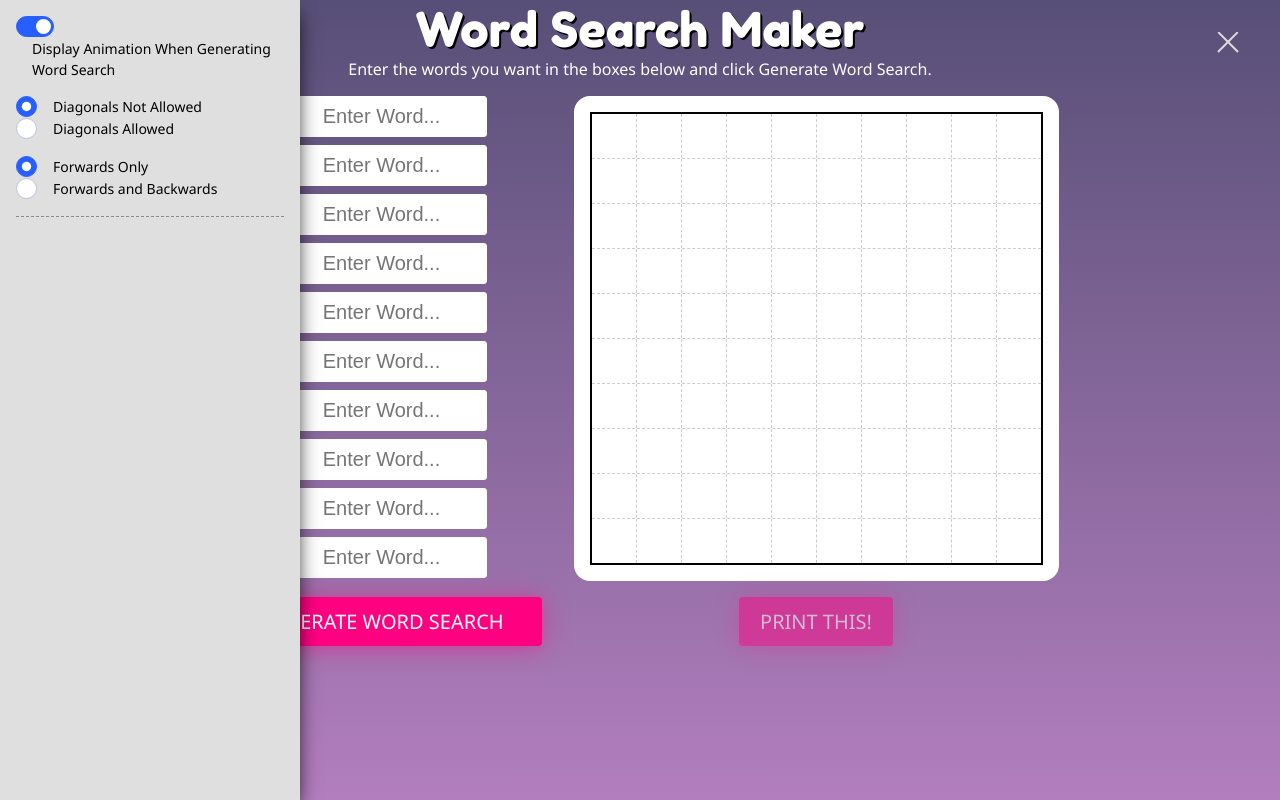
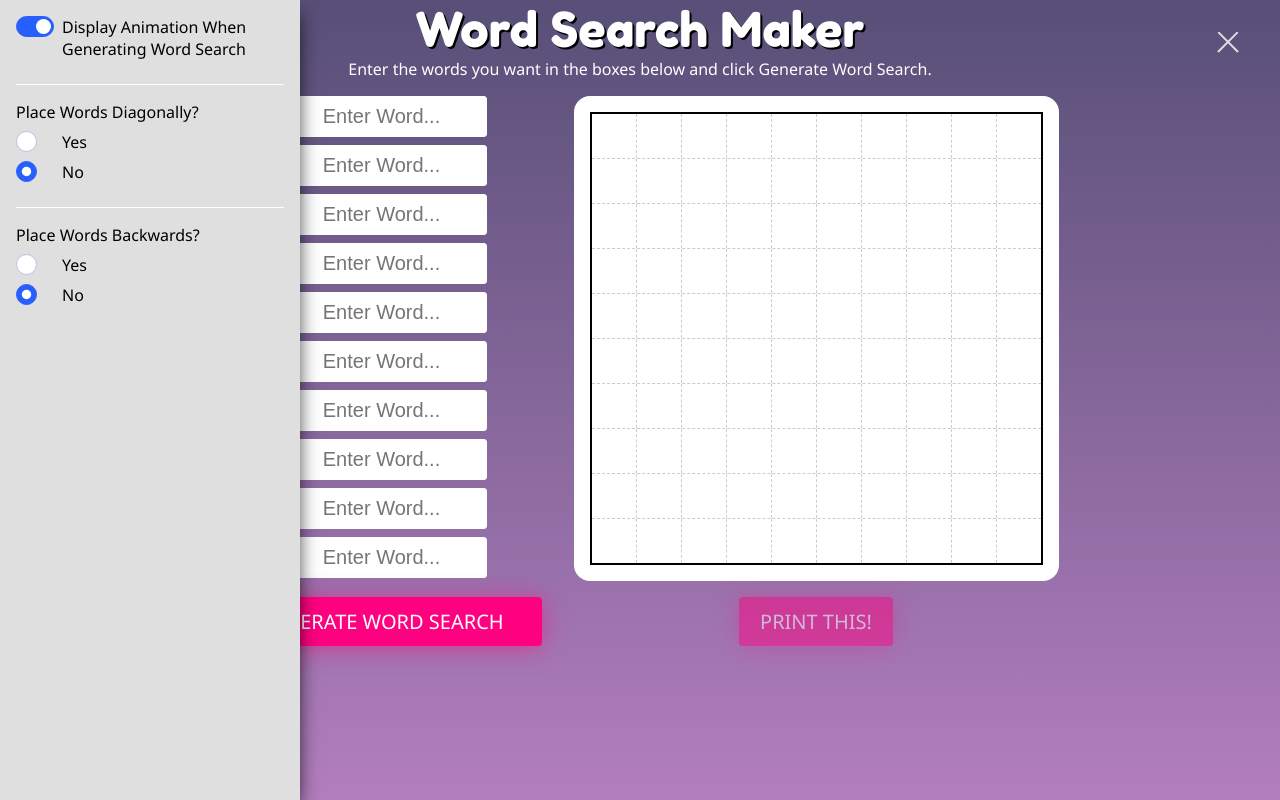
Before and after one commit to palpable81/word-search-maker, a React (Create React App) app: page / in a window 1280 px wide. Both pictures are taken after a click on the element 1227 px from the left and 42 px from the top of the page. Built offline with nearby package versions, Linux system fonts and the light colour scheme.

Commit message:
styled sidebar css

```diff
--- a/src/components/header/Sidebar.jsx
+++ b/src/components/header/Sidebar.jsx
@@ -49,33 +49,44 @@ export default function Sidebar() {
 
   return (
     <aside id="sidebar">
-      <div className="sidebar_content sidebar_body">
-        <ul>
-          <li>
-            <input id="displayAnimation" type="checkbox" className="switch" checked={displayAnimation} onChange={handleGenerationAnimationChange}/>
-            <label htmlFor="displayAnimation">Display Animation When Generating Word Search</label>
-          </li>
-        </ul>
-        <ul>
-          <li>
-            <input id="diagonalFalse" type="radio" className="radio" name="diagonal" value="false" checked={!diagonal} onChange={handleDiagonalChange}/>
-            <label htmlFor="diagonalFalse">Diagonals Not Allowed</label>
-          </li>
-          <li>
-            <input id="diagonalTrue" type="radio" className="radio" name="diagonal" value="true" checked={diagonal} onChange={handleDiagonalChange}/>
-            <label htmlFor="diagonalTrue">Diagonals Allowed</label>
-          </li>
-        </ul>
-        <ul>
-          <li>
-            <input id="backwardsFalse" type="radio" className="radio" name="backwards" value="false" checked={!backwards} onChange={handleBackwardsChange}/>
-            <label htmlFor="backwardsFalse">Forwards Only</label>
-          </li>
-          <li>
-            <input id="backwardsTrue" type="radio" className="radio" name="backwards" value="true" checked={backwards} onChange={handleBackwardsChange}/>
-            <label htmlFor="backwardsTrue">Forwards and Backwards</label>
-          </li>
-        </ul>
+      <div className="sidebar_content">
+        <div>
+          <input id="displayAnimation" type="checkbox" className="switch" checked={displayAnimation} onChange={handleGenerationAnimationChange}/>
+        </div>
+        <div className="label">
+          <label htmlFor="displayAnimation">Display Animation When Generating Word Search</label>
+        </div>
+        <div className="heading">
+          Place Words Diagonally?
+        </div>
+        <div>
+          <input id="diagonalTrue" type="radio" className="radio" name="diagonal" value="true" checked={diagonal} onChange={handleDiagonalChange}/>
+        </div>
+        <div className="label">
+          <label htmlFor="diagonalTrue">Yes</label>
+        </div>
+        <div>
+          <input id="diagonalFalse" type="radio" className="radio" name="diagonal" value="false" checked={!diagonal} onChange={handleDiagonalChange}/>
+        </div>
+        <div className="label">
+          <label htmlFor="diagonalFalse">No</label>
+        </div>
+        <div className="heading">
+          Place Words Backwards?
+        </div>
+        <div>
+          <input id="backwardsTrue" type="radio" className="radio" name="backwards" value="true" checked={backwards} onChange={handleBackwardsChange}/>
+        </div>
+        <div className="label">
+          <label htmlFor="backwardsTrue">Yes</label>
+        </div>
+        <div>
+          <input id="backwardsFalse" type="radio" className="radio" name="backwards" value="false" checked={!backwards} onChange={handleBackwardsChange}/>
+        </div>
+        <div className="label">
+          <label htmlFor="backwardsFalse">No</label>
+        </div>
+
       </div>
     </aside>
   );
--- a/src/components/header/sidebar.css
+++ b/src/components/header/sidebar.css
@@ -33,21 +33,25 @@
   pointer-events: none;
   /* so that the Sidebar does not get closed while clicking on sidebar_content */
   text-align: left;
+  display: grid;
+  grid-column-gap: 0.5rem;
+  grid-row-gap: 0.5rem;
 }
 
-.sidebar_content ul {
-  list-style-type: none;
-  padding-inline-start: 0;
-  margin-block-start: 0;
+.sidebar_content .label {
+  grid-column-start: 2;
+}
+
+.sidebar_content .heading {
+  grid-column: 1 / span 2;
+  margin-top: 1rem;
+  padding-top: 1rem;
+  border-top: 1px solid white;
 }
 
 .sidebar_content input {
   pointer-events: all;
   /* so that all the <a> inside sidebar_content are clickable */
-}
-
-.sidebar_body {
-  border-bottom: 1px dashed var(--sidebar-border-color);
 }
 
 /*---- Sidebar-Toggler ----*/
```
